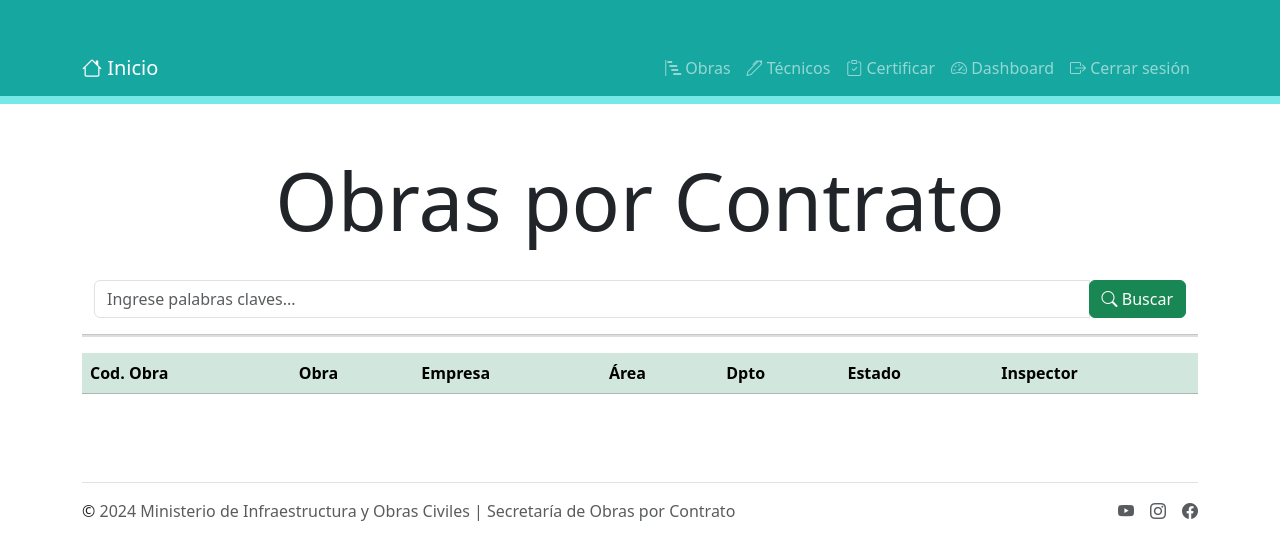
After one commit to Lucas2981/certificado, a Django app: page /obras/ in a window 1280 px wide. The commit adds this page. Shown: the top 560 px of the page. Run offline with Django 5.2, Linux system fonts and the light colour scheme; the visitor is signed in with stand-in values (Sample User, id 1); data that the repository does not hold is empty; some libraries are stand-ins or nearby versions.

Commit message:
ajuste de tabla y detalle

```diff
--- a/cert_django/settings.py
+++ b/cert_django/settings.py
@@ -29,7 +29,8 @@ SECRET_KEY = os.environ.get('SECRET_KEY', default='your secret key')
 DEBUG = 'RENDER' not in os.environ
 
 ALLOWED_HOSTS = []
-
+# ALLOWED_HOSTS = ['c46c-181-84-83-7.ngrok-free.app','localhost:80', '127.0.0.1:80']
+# CSRF_TRUSTED_ORIGINS = ['https://c46c-181-84-83-7.ngrok-free.app']
 
 # Application definition
 
--- a/mioc/templates/layouts/base.html
+++ b/mioc/templates/layouts/base.html
@@ -11,7 +11,7 @@
 </head>
 
 <body>
-    <nav class="navbar navbar-expand-md navbar-dark pt-5" style="background-color: #2473ba;">
+    <nav class="navbar navbar-expand-md navbar-dark pt-5" style="background-color: #16a7a1;">
 
         <div class="container">
             <a class="navbar-brand" href="/"><i class="bi bi-house"></i> Inicio</a>
@@ -24,7 +24,7 @@
                     <!-- {% if user.is_authenticated %} -->
                     <!-- {% if perms.pedidos.add_sector %} -->
                     <li class="nav-item">
-                        <a href='#' class="nav-link"><i class="bi bi-bar-chart-steps"></i> Obras</a>
+                        <a href={% url 'obras' %} class="nav-link"><i class="bi bi-bar-chart-steps"></i> Obras</a>
                     </li>
                     <!-- {% endif %}
                     {% if perms.pedidos.add_material %} -->
@@ -53,7 +53,7 @@
         </div>
     </nav>
     <div class="row">
-        <div class="col pt-2" style="background-color: #65a8a4;">
+        <div class="col pt-2" style="background-color: #75e9e8;">
 
         </div>
     </div>
--- /dev/null
+++ b/mioc/templates/obras.html
@@ -0,0 +1,59 @@
+{% extends 'layouts/base.html' %}
+{% block content %}
+
+<main class="container py-5">
+    <h1 class="display-1 text-center">Obras por Contrato</h1>
+    <br>
+    <div class="container">
+        <div class="row">
+            <div class="col-md-12 search">
+                <form method="get">
+                    <div id="custom-search-input">
+                        <div class="input-group col-md-12">
+                            <input type="text" class="form-control" placeholder="Ingrese palabras claves..." name="buscar"
+                                value="{{ request.GET.buscar }}">
+                            <span class="input-group-list">
+                                <i class="icon icon-search"></i>
+                                <button type="submit" class="btn btn-success">
+                                    <i class="bi bi-search"></i> Buscar
+                                </button>
+                            </span>
+                        </div>
+
+                    </div>
+                </form>
+            </div>
+        </div>
+    </div>
+    <hr size="5" color="grey" noshade>
+    </class>
+    <div class="table-responsive">
+        <table class="table table-hover">
+            <thead class="table-success">
+                <th>Cod. Obra</th>
+                <th>Obra</th>
+                <th>Empresa</th>
+                <th>Área</th>
+                <th>Dpto</th>
+                <th>Estado</th>
+                <th>Inspector</th>
+            </thead>
+            <tbody>
+                {% for obra in obras %}
+                <tr></td>
+                    <td><a href="{% url 'obra_detalle' obra.id %}"
+                        class="link-offset-2 link-offset-3-hover link-underline link-underline-opacity-0 link-underline-opacity-75-hover" style="--bs-link-hover-color-rgb: 21,136,131;">{{obra.codObra}}</td>
+                    <td>{{obra.institucion.name}}</td>
+                    <td>{{obra.empresa.name}}</td>
+                    <td>{{obra.institucion.clase.name}}</td>
+                    <td>{{obra.institucion.location.NOMDEPTO}}</td>
+                    <td>{{obra.estado}}</td>
+                    <td>{{obra.inspector.fullname}}</td>
+                </tr>
+                {% endfor %}
+            </tbody>
+        </table>
+    </div>
+</main>
+
+{% endblock %}
--- a/mioc/urls.py
+++ b/mioc/urls.py
@@ -5,5 +5,7 @@ from django.contrib.auth.decorators import login_required
 
 urlpatterns = [
     path('',views.index, name='index'),
+    path('obras/',login_required(views.obras), name='obras'),
+    path('obras/detalle/<int:pk>/',login_required(views.obra_detalle), name='obra_detalle'),
 
 ]
--- a/mioc/views.py
+++ b/mioc/views.py
@@ -1,4 +1,8 @@
-from django.shortcuts import render
+from django.shortcuts import get_object_or_404, redirect, render
+from django.db.models import Q
+from . models import Obras
+from . forms import ObraFormAll, ObraFormActas
+
 
 # Create your views here.
 
@@ -10,3 +14,38 @@ def index(request):
         'titulo': saludo,
         'creador': creador,
     })
+
+def obras(request):
+    obras = Obras.objects.all()
+    queryset = request.GET.get('buscar')
+    if queryset:
+        obras = Obras.objects.filter(
+            Q(expedientes__icontains=queryset) |
+            Q(institucion__name__icontains=queryset)|
+            Q(inspector__fullname__icontains=queryset)|
+            Q(empresa__name__icontains=queryset),
+            ).distinct().order_by('institucion',)
+    return render(request, 'obras.html',{'obras': obras, })
+
+def obra_detalle(request,pk):
+    if request.method == 'GET':
+        pedido = get_object_or_404(Obras, pk=pk)
+        form = ObraFormAll(instance=pedido)
+        form2 = ObraFormActas(instance=pedido)
+        return render(request, 'obra_detalle.html', {
+            'form': form,
+            'form2':form2,
+            })
+    else:
+        try:
+            pedido = get_object_or_404(Obras, pk=pk)
+            form2 = ObraFormActas(request.POST, instance=pedido)
+            form2.save()
+            return redirect('obras')
+        except ValueError:
+            pedido = get_object_or_404(Obras, pk=pk)
+            form = ObraFormAll(instance=pedido)
+            return render(request, 'obra_detalle.html', {
+            'form': form,
+            'error': 'Error al validar pedido.'
+            })
```
Also changed, not shown: mioc/admin.py (+16 -3 lines), mioc/forms.py (added, +12 -0 lines), mioc/models.py (+46 -41 lines), mioc/templates/obra_detalle.html (added, +55 -0 lines), mioc/migrations/0034_rename_mail_inspectores_email_empresas_obras_empresa.py (added), mioc/migrations/0035_estados_obras_estado.py (added), mioc/migrations/0036_obras_acta_inicio.py (added), mioc/migrations/0037_remove_obras_estado_obras_expedientes.py (added), mioc/migrations/0038_obras_acta_ampliacion_1_obras_acta_ampliacion_2_and_more.py (added), mioc/migrations/0039_alter_obras_monto_uvi.py (added), mioc/migrations/0040_alter_obras_vencimiento_contractual.py (added), mioc/migrations/0041_alter_obras_valor_uvi_contrato_and_more.py (added).
